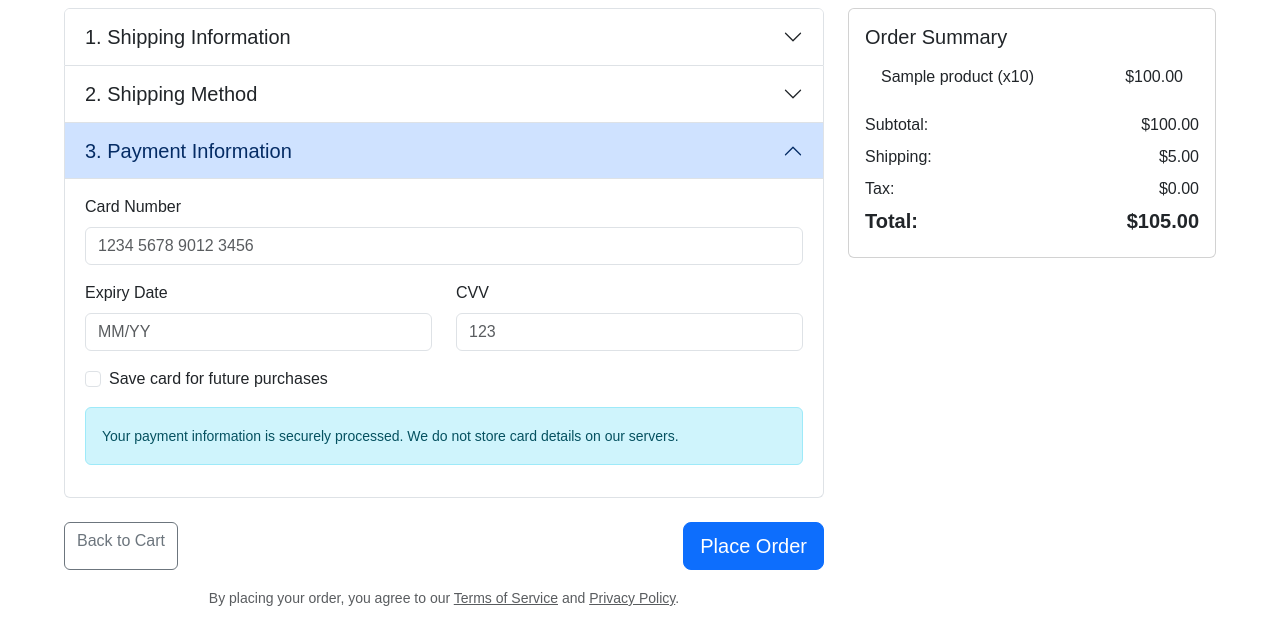
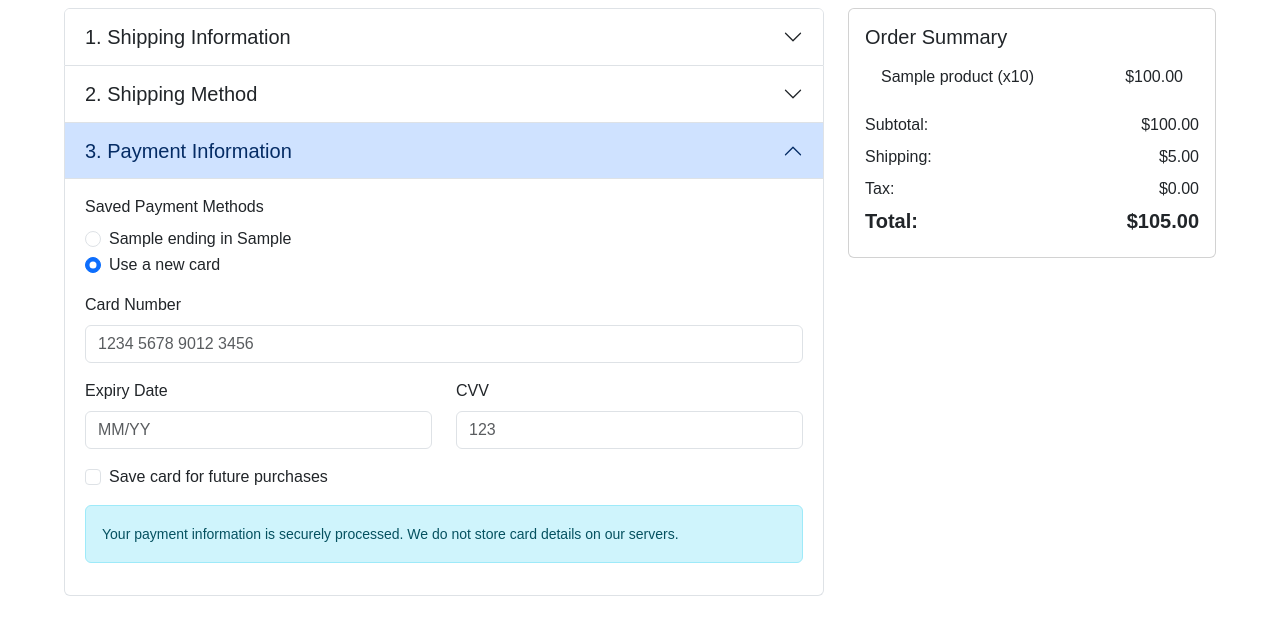
Before and after one commit to letridung07/online_estore_extreme, a Django app: page /orders/checkout/ in a window 1280 px wide, after a click on "3. Payment Information". Shown: the part 164-783 px from the top of the page. Run offline with Django 5.2, Linux system fonts and the light colour scheme; a user stored in the database is signed in; tables that the repository leaves empty hold one stand-in row (values such as "Sample post"); some libraries are stand-ins or nearby versions.

Commit message:
Add saved payment method selection to checkout page
Implement functionality to display and select saved payment methods during checkout. Update the checkout template to show a list of saved cards with an option to use a new card. Add a toggle to show/hide new card input fields and include a checkbox to save new card details for future use. Corresponding updates in views and models support this feature.

```diff
--- a/orders/templates/orders/checkout.html
+++ b/orders/templates/orders/checkout.html
@@ -73,6 +73,22 @@
                             </h2>
                             <div id="collapsePayment" class="accordion-collapse collapse" aria-labelledby="headingPayment" data-bs-parent="#checkoutAccordion">
                                 <div class="accordion-body">
+                                    {% if saved_payment_methods %}
+                                        <div class="mb-3">
+                                            <label class="form-label">Saved Payment Methods</label>
+                                            {% for method in saved_payment_methods %}
+                                                <div class="form-check">
+                                                    <input type="radio" class="form-check-input" id="savedMethod{{ method.id }}" name="payment_method" value="saved_{{ method.id }}" onchange="togglePaymentFields(false)">
+                                                    <label class="form-check-label" for="savedMethod{{ method.id }}">{{ method }}</label>
+                                                </div>
+                                            {% endfor %}
+                                            <div class="form-check">
+                                                <input type="radio" class="form-check-input" id="newCard" name="payment_method" value="new" onchange="togglePaymentFields(true)" checked>
+                                                <label class="form-check-label" for="newCard">Use a new card</label>
+                                            </div>
+                                        </div>
+                                    {% endif %}
+                                    <div id="newCardFields">
                                         <div class="mb-3">
                                             <label for="cardNumber" class="form-label">Card Number</label>
                                             <input type="text" class="form-control" id="cardNumber" name="card_number" placeholder="1234 5678 9012 3456" required>
@@ -90,6 +106,7 @@
                                         <div class="form-check mb-3">
                                             <input type="checkbox" class="form-check-input" id="saveCard" name="save_card">
                                             <label class="form-check-label" for="saveCard">Save card for future purchases</label>
+                                        </div>
                                     </div>
                                     <div class="alert alert-info" role="alert">
                                         <small>Your payment information is securely processed. We do not store card details on our servers.</small>
@@ -176,6 +193,18 @@
 
             shippingMethod.addEventListener('change', updateTotalCost);
             updateTotalCost(); // Initial call to set the total correctly on page load
+
+            // Function to toggle payment fields visibility
+            window.togglePaymentFields = function(show) {
+                const newCardFields = document.getElementById('newCardFields');
+                if (newCardFields) {
+                    newCardFields.style.display = show ? 'block' : 'none';
+                    const inputs = newCardFields.querySelectorAll('input[type="text"]');
+                    inputs.forEach(input => {
+                        input.required = show;
+                    });
+                }
+            };
         });
     </script>
 {% endblock %}
--- a/orders/views.py
+++ b/orders/views.py
@@ -79,13 +79,37 @@ def checkout(request):
             except DiscountCode.DoesNotExist:
                 pass
 
+        # Handle saving card information if requested
+        save_card = request.POST.get('save_card')
+        if save_card:
+            from payments.models import SavedPaymentMethod
+            card_number = request.POST.get('card_number', '')
+            last_four_digits = card_number[-4:] if card_number else 'XXXX'
+            # In a real implementation, a token would be generated by a payment gateway
+            token = f"token_{request.user.id}_{order.id}"
+            SavedPaymentMethod.objects.create(
+                user=request.user,
+                payment_method_type='credit_card',
+                last_four_digits=last_four_digits,
+                token=token,
+                is_default=False
+            )
+            messages.success(request, "Your card has been saved for future purchases.")
+
         messages.success(request, f"Your order #{order.id} has been placed successfully!")
         return redirect('order_confirmation', order_id=order.id)
+
+    # Check for saved payment methods
+    saved_payment_methods = []
+    if request.user.is_authenticated:
+        from payments.models import SavedPaymentMethod
+        saved_payment_methods = SavedPaymentMethod.objects.filter(user=request.user)
 
     return render(request, 'orders/checkout.html', {
         'cart': cart,
         'discount_amount': discount_amount,
-        'discounted_total': discounted_total
+        'discounted_total': discounted_total,
+        'saved_payment_methods': saved_payment_methods
     })
 
 @login_required
--- a/payments/models.py
+++ b/payments/models.py
@@ -18,3 +18,14 @@ class Payment(models.Model):
 
     def __str__(self):
         return f"Payment for Order #{self.order.id} - {self.get_status_display()}"
+
+class SavedPaymentMethod(models.Model):
+    user = models.ForeignKey('auth.User', on_delete=models.CASCADE, related_name='saved_payment_methods')
+    payment_method_type = models.CharField(max_length=50, default='credit_card')
+    last_four_digits = models.CharField(max_length=4)
+    token = models.CharField(max_length=100, unique=True)
+    is_default = models.BooleanField(default=False)
+    created_at = models.DateTimeField(auto_now_add=True)
+
+    def __str__(self):
+        return f"{self.payment_method_type} ending in {self.last_four_digits}"
```
Also changed, not shown: payments/migrations/0002_savedpaymentmethod.py (added). Lines whose indentation alone changed are shown as unchanged.
